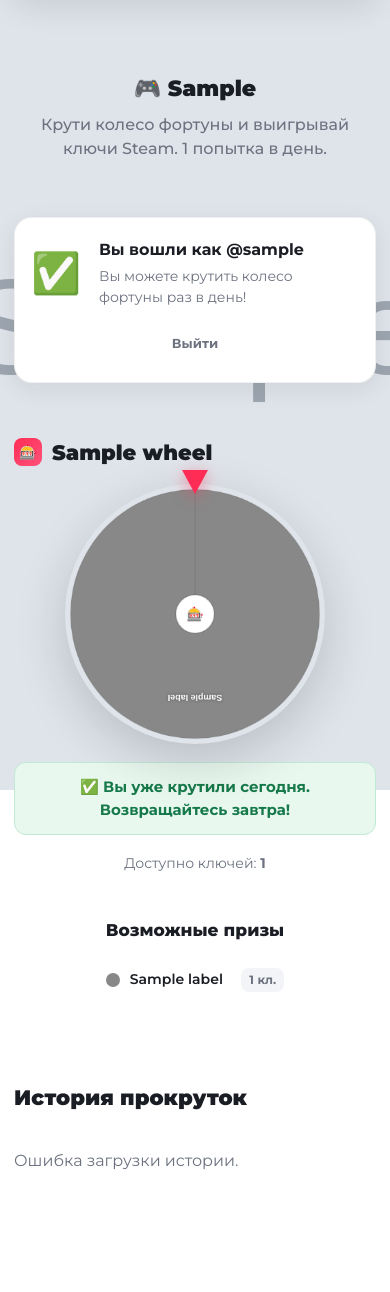
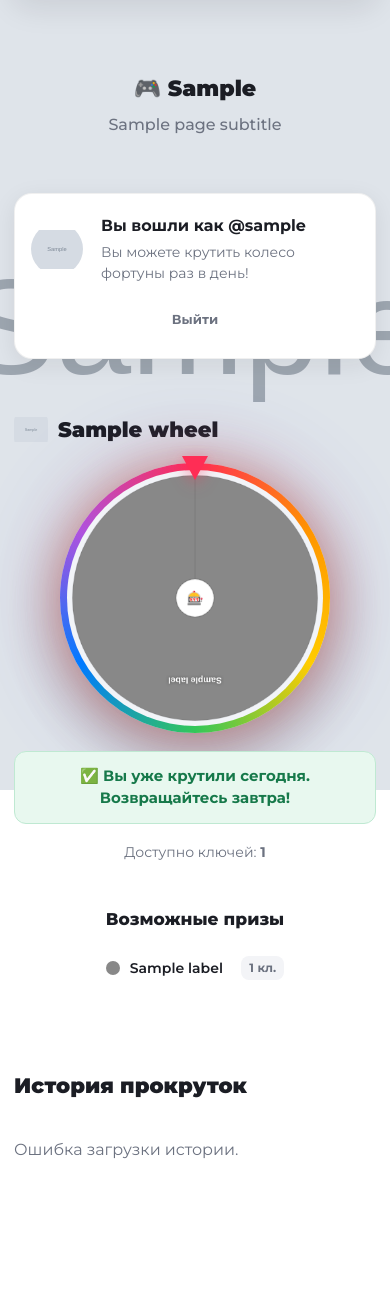
Before and after one commit to decraisgg/promocodich, a Node project: template views/public/steam-keys.ejs in a window 390 px wide. Shown: the part 94-1386 px from the top of the page. Run offline with Node 20 templates, Linux system fonts and the light colour scheme; the template is opened without the code that fills it: most values are stand-ins (such as "Sample title", 1, 10 or a date in 2020); grey boxes marked "Sample" are stand-in pictures.

Commit message:
Steam Keys page redesign: premium wheel frame, bigger conditions, admin image settings
- Wheel canvas wrapped in rainbow conic-gradient frame with pulsing glow animation
- Conditions list: larger font (17px), bold, arrow prefix, accent left-border (no circle bullet)
- Admin form: steam_keys_subtitle textarea, tg_verified_image and tg_verify_btn_image upload fields
- Per-wheel icon_url field in admin (create and edit forms)
- Page header and verify section use CSS fade-up entrance animations
- steam-keys.ejs: uses pageSubtitle variable, shows custom images for verified state and verify button
- wheel.icon_url shown as section icon instead of emoji when set
- Separate banners for steam-keys page via page_key column on banners table
- Responsive tweaks for wheel frame padding on small screens

Co-Authored-By: Claude Sonnet 4.6 <noreply@anthropic.com>
Claude-Session: https://claude.ai/code/session_01FjpgQapTuucdS9iK8BzVqM

```diff
--- a/public/css/site.css
+++ b/public/css/site.css
@@ -916,7 +916,10 @@ img { max-width: 100%; display: block; }
 /* ---------- Steam Keys page ---------- */
 .steam-keys-page { min-height: 50vh; }
 
-.wheel-section { padding: 30px 0; }
+@keyframes sk-fadeUp { from { opacity: 0; transform: translateY(22px); } to { opacity: 1; transform: translateY(0); } }
+.sk-page-head { animation: sk-fadeUp .6s ease both; }
+.sk-card { animation: sk-fadeUp .65s ease .08s both; }
+.wheel-section { padding: 30px 0; animation: sk-fadeUp .7s ease .18s both; }
 .wheel-layout { display: grid; grid-template-columns: auto 1fr; gap: 40px; align-items: start; }
 
 .wheel-wrap { display: flex; flex-direction: column; align-items: center; gap: 18px; }
@@ -929,7 +932,18 @@ img { max-width: 100%; display: block; }
   border-top: 24px solid var(--accent);
   filter: drop-shadow(0 4px 8px rgba(255,45,85,.5));
 }
-.wheel-canvas { border-radius: 50%; display: block; box-shadow: 0 16px 50px rgba(20,22,30,.18); }
+.wheel-canvas { border-radius: 50%; display: block; }
+.wheel-frame {
+  display: inline-flex; border-radius: 50%; padding: 10px;
+  background: conic-gradient(from 0deg, #FF2D55, #FF9500, #FFCC00, #34C759, #007AFF, #AF52DE, #FF2D55);
+  box-shadow: 0 0 50px rgba(255,45,85,.4), 0 0 80px rgba(88,86,214,.25), 0 22px 60px rgba(0,0,0,.28);
+  animation: wheel-glow 3s ease-in-out infinite;
+}
+.wheel-frame .wheel-canvas-wrap { background: var(--bg); border-radius: 50%; }
+@keyframes wheel-glow {
+  0%, 100% { box-shadow: 0 0 50px rgba(255,45,85,.4), 0 0 80px rgba(88,86,214,.25), 0 22px 60px rgba(0,0,0,.28); }
+  50% { box-shadow: 0 0 70px rgba(255,165,0,.6), 0 0 100px rgba(88,86,214,.45), 0 22px 60px rgba(0,0,0,.28); }
+}
 .wheel-spin-btn {
   display: inline-flex; align-items: center; justify-content: center; gap: 8px;
   background: linear-gradient(135deg, var(--accent), var(--accent-2)); color: #fff;
@@ -977,12 +991,13 @@ img { max-width: 100%; display: block; }
 .tg-verify-icon { font-size: 52px; margin-bottom: 14px; }
 .tg-verify-title { margin: 0 0 10px; font-size: 22px; font-weight: 900; }
 .tg-verify-desc { color: var(--muted); font-size: 15px; margin: 0 0 20px; }
-.tg-conditions-list { text-align: left; background: var(--card-2); border-radius: 12px; padding: 16px 20px; margin-bottom: 20px; }
-.tg-conditions-title { margin: 0 0 10px; font-weight: 700; font-size: 14px; }
-.tg-conditions { list-style: none; margin: 0; padding: 0; display: flex; flex-direction: column; gap: 8px; }
-.tg-conditions li { display: flex; align-items: center; gap: 10px; font-size: 14px; }
-.tg-cond-check { font-size: 16px; color: var(--accent); }
-.tg-conditions a { color: var(--accent); font-weight: 700; }
+.tg-conditions-list { text-align: left; background: linear-gradient(135deg, rgba(0,100,230,.07), rgba(88,86,214,.07)); border-radius: 16px; padding: 20px 24px; margin-bottom: 24px; border-left: 4px solid var(--accent); }
+.tg-conditions-title { margin: 0 0 14px; font-weight: 800; font-size: 16px; }
+.tg-conditions { list-style: none; margin: 0; padding: 0; display: flex; flex-direction: column; gap: 12px; }
+.tg-cond-item { display: flex; align-items: center; gap: 10px; font-size: 17px; font-weight: 600; line-height: 1.4; }
+.tg-cond-item::before { content: '\2192'; color: var(--accent); font-weight: 900; font-size: 20px; flex: none; line-height: 1; }
+.tg-cond-item a { color: var(--text); text-decoration: underline; text-decoration-color: var(--accent); font-weight: 700; }
+.tg-cond-item a:hover { color: var(--accent); }
 .tg-verify-btn {
   display: inline-flex; align-items: center; gap: 10px;
   background: linear-gradient(135deg, #2e9bf7, #0f76e0); color: #fff;
@@ -993,6 +1008,9 @@ img { max-width: 100%; display: block; }
 .tg-verify-btn:hover:not(:disabled) { transform: translateY(-2px); box-shadow: 0 14px 34px rgba(0,100,230,.4); }
 .tg-verify-btn:disabled { opacity: .6; cursor: not-allowed; }
 .tg-verify-btn-icon { font-size: 18px; }
+.tg-verify-btn-img { width: 22px; height: 22px; object-fit: contain; flex: none; }
+.tg-verified-img { width: 52px; height: 52px; object-fit: contain; border-radius: 50%; }
+.wheel-section-icon-img { width: 34px; height: 34px; object-fit: contain; border-radius: 8px; flex: none; }
 .tg-verify-hint { color: var(--muted); font-size: 14px; margin: 12px 0 0; }
 .tg-verify-hint a { color: var(--accent); }
 .tg-spinner {
@@ -1063,10 +1081,13 @@ img { max-width: 100%; display: block; }
   .wheel-layout { grid-template-columns: 1fr; justify-items: center; gap: 24px; }
   .wheel-canvas-wrap { width: 300px; height: 300px; }
   .wheel-canvas { width: 300px; height: 300px; }
+  .wheel-frame { padding: 8px; }
 }
 @media (max-width: 480px) {
-  .wheel-canvas-wrap { width: 260px; height: 260px; }
-  .wheel-canvas { width: 260px; height: 260px; }
+  .wheel-canvas-wrap { width: 256px; height: 256px; }
+  .wheel-canvas { width: 256px; height: 256px; }
+  .wheel-frame { padding: 7px; }
   .tg-verify-section { padding: 20px 16px; }
+  .tg-cond-item { font-size: 15px; }
   .wheel-result-box { padding: 24px 18px; }
 }
--- a/views/public/steam-keys.ejs
+++ b/views/public/steam-keys.ejs
@@ -23,9 +23,9 @@
   <!-- Page title -->
   <section class="section section--tight">
     <div class="container">
-      <div class="page-hero-head">
-        <h1 class="page-hero-title">🎮 <%= pageH1 %></h1>
-        <p class="page-hero-sub">Крути колесо фортуны и выигрывай ключи Steam. 1 попытка в день.</p>
+      <div class="page-hero-head sk-page-head">
+        <h1 class="page-hero-title">&#x1F3AE; <%= pageH1 %></h1>
+        <p class="page-hero-sub"><%= pageSubtitle %></p>
       </div>
     </div>
   </section>
@@ -33,11 +33,13 @@
   <!-- Telegram verification -->
   <section class="section section--tight">
     <div class="container container--narrow">
-      <div class="tg-verify-section" id="tgVerifySection">
+      <div class="tg-verify-section sk-card" id="tgVerifySection">
         <% if (tgId) { %>
           <!-- Already verified -->
           <div class="tg-verified-state">
-            <div class="tg-verified-avatar">✅</div>
+            <div class="tg-verified-avatar">
+              <% if (tgVerifiedImage) { %><img src="<%= tgVerifiedImage %>" alt="verified" class="tg-verified-img"><% } else { %>&#x2705;<% } %>
+            </div>
             <div class="tg-verified-info">
               <p class="tg-verified-name">Вы вошли как <b>@<%= tgUsername || tgId %></b></p>
               <p class="tg-verified-sub">Вы можете крутить колесо фортуны раз в день!</p>
@@ -55,8 +57,7 @@
                 <p class="tg-conditions-title">Условия участия:</p>
                 <ul class="tg-conditions">
                   <% conditions.forEach(function(c){ %>
-                    <li>
-                      <span class="tg-cond-check">○</span>
+                    <li class="tg-cond-item">
                       <% if (c.channel_url) { %>
                         <a href="<%= c.channel_url %>" target="_blank" rel="noopener nofollow"><%= c.label || c.channel_url %></a>
                       <% } else { %>
@@ -68,7 +69,7 @@
               </div>
             <% } %>
             <button class="tg-verify-btn" id="tgVerifyBtn" type="button">
-              <span class="tg-verify-btn-icon">✈</span>
+              <% if (tgVerifyBtnImage) { %><img src="<%= tgVerifyBtnImage %>" alt="" class="tg-verify-btn-img"><% } else { %><span class="tg-verify-btn-icon">&#x2708;</span><% } %>
               Подтвердить через Telegram
             </button>
             <p class="tg-verify-hint" id="tgVerifyHint" style="display:none">Переходите в бот и отправьте команду /start. Ждём подтверждения…</p>
@@ -98,7 +99,7 @@
         <div class="container">
           <div class="section-head">
             <h2 class="section-title">
-              <span class="ico">🎰</span>
+              <% if (wheel.icon_url) { %><img src="<%= wheel.icon_url %>" alt="" class="wheel-section-icon-img"><% } else { %><span class="ico">&#x1F3B0;</span><% } %>
               <%= wheel.name %>
             </h2>
           </div>
@@ -106,11 +107,13 @@
           <div class="wheel-layout">
             <!-- Wheel canvas -->
             <div class="wheel-wrap">
-              <div class="wheel-canvas-wrap">
-                <div class="wheel-pointer"></div>
-                <canvas id="wheelCanvas<%= wi %>" class="wheel-canvas" width="380" height="380"
-                  data-prizes="<%= JSON.stringify(wheel.prizes.map(function(p){ return { label: p.label, color: p.color || '#cccccc', chance: p.chance }; })) %>"
-                  data-wheel-id="<%= wheel.id %>"></canvas>
+              <div class="wheel-frame">
+                <div class="wheel-canvas-wrap">
+                  <div class="wheel-pointer"></div>
+                  <canvas id="wheelCanvas<%= wi %>" class="wheel-canvas" width="380" height="380"
+                    data-prizes="<%= JSON.stringify(wheel.prizes.map(function(p){ return { label: p.label, color: p.color || '#cccccc', chance: p.chance }; })) %>"
+                    data-wheel-id="<%= wheel.id %>"></canvas>
+                </div>
               </div>
               <% if (wheel.alreadySpun) { %>
                 <div class="wheel-already-spun">
@@ -400,6 +403,7 @@
   var _verifyCode = null;
   var _verifyInterval = null;
   var _verifyTimeout = null;
+  var _tgVerifyBtnImage = '<%= tgVerifyBtnImage || "" %>';
 
   function showUnverified() {
     var u = document.getElementById('tgUnverifiedState');
@@ -409,7 +413,13 @@
     if (l) l.style.display = 'none';
     if (r) r.style.display = 'none';
     var verifyBtn = document.getElementById('tgVerifyBtn');
-    if (verifyBtn) { verifyBtn.disabled = false; verifyBtn.innerHTML = '<span class="tg-verify-btn-icon">✈</span> Подтвердить через Telegram'; }
+    if (verifyBtn) {
+      verifyBtn.disabled = false;
+      var _btnIcon = _tgVerifyBtnImage
+        ? '<img src="' + _tgVerifyBtnImage + '" alt="" class="tg-verify-btn-img">'
+        : '<span class="tg-verify-btn-icon">&#x2708;</span>';
+      verifyBtn.innerHTML = _btnIcon + ' Подтвердить через Telegram';
+    }
   }
 
   function stopPolling() {
```
Also changed, not shown: src/db.js (+7 -0 lines), src/routes/admin.js (+14 -7 lines), src/routes/public.js (+6 -3 lines), views/admin/partials/banner-fields.ejs (+11 -2 lines), views/admin/wheels.ejs (+12 -0 lines).
